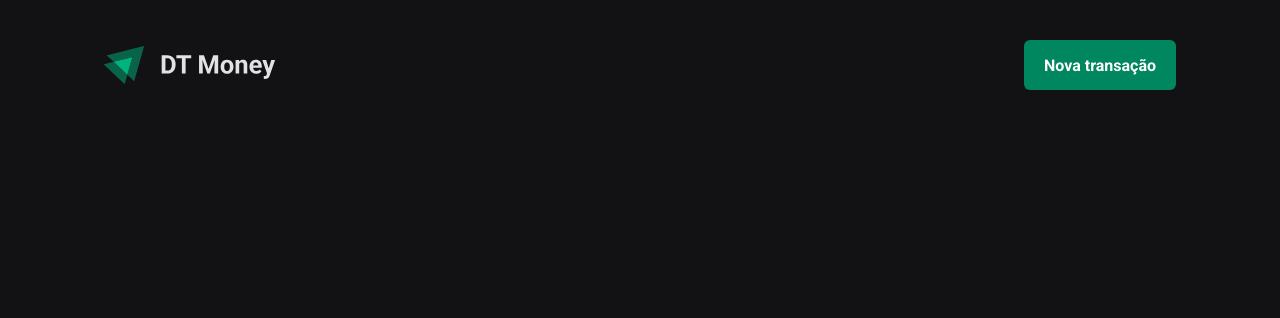
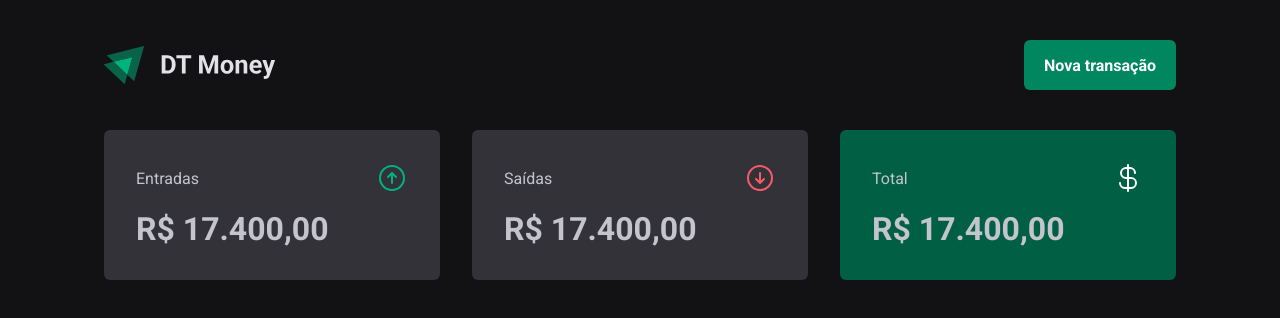
Before and after one commit to GersonDantas/dity-money, a React (Vite) app: page / in a window 1280 px wide. Shown: the top 318 px of the page. Built offline with nearby package versions, Linux system fonts and the light colour scheme.

Commit message:
feat: add Summary component and update dependencies

```diff
--- a/package.json
+++ b/package.json
@@ -10,6 +10,7 @@
     "preview": "vite preview"
   },
   "dependencies": {
+    "@phosphor-icons/react": "^2.1.7",
     "react": "^18.3.1",
     "react-dom": "^18.3.1",
     "styled-components": "^6.1.13"
--- /dev/null
+++ b/src/components/Summary/index.tsx
@@ -0,0 +1,36 @@
+import { ArrowCircleUp, ArrowCircleDown, CurrencyDollar } from '@phosphor-icons/react';
+
+import { SummaryContainer, SummaryCard } from './styles';
+
+export function Summary() {
+  return (
+    <SummaryContainer>
+      <SummaryCard>
+        <header>
+          <span>Entradas</span>
+          <ArrowCircleUp size={32} color="#00b37e" />
+        </header>
+
+        <strong>R$ 17.400,00</strong>
+      </SummaryCard>
+
+      <SummaryCard>
+        <header>
+          <span>Saídas</span>
+          <ArrowCircleDown size={32} color="#f75a68" />
+        </header>
+
+        <strong>R$ 17.400,00</strong>
+      </SummaryCard>
+
+      <SummaryCard variant="green">
+        <header>
+          <span>Total</span>
+          <CurrencyDollar size={32} color="#fff" />
+        </header>
+
+        <strong>R$ 17.400,00</strong>
+      </SummaryCard>
+    </SummaryContainer>
+  )
+}
--- /dev/null
+++ b/src/components/Summary/styles.ts
@@ -0,0 +1,33 @@
+import styled, { css } from "styled-components";
+export const SummaryContainer = styled.section`
+  width: 100%;
+  max-width: 1120px;
+  margin: 0 auto;
+  padding: 0 1.5rem;
+  display: grid;
+  grid-template-columns: repeat(3, 1fr);
+  gap: 2rem;
+  margin-top: -5rem;
+`;
+interface SummaryCardProps {
+  variant?: "green"
+}
+export const SummaryCard = styled.div<SummaryCardProps>`
+  background: ${props => props.theme["gray-600"]};
+  border-radius: 6px;
+  padding: 2rem;
+  header {
+    display: flex;
+    align-items: center;
+    justify-content: space-between;
+    color: ${props => props.theme["gray-300"]};
+  }
+  strong {
+    display: block;
+    margin-top: 1rem;
+    font-size: 2rem;
+  }
+  ${props => props.variant === "green" && css`
+    background: ${props.theme["green-700"]}
+  `}
+`;
--- a/src/pages/Transactions/index.tsx
+++ b/src/pages/Transactions/index.tsx
@@ -1,9 +1,11 @@
 import { Header } from "../../components/Header";
+import { Summary } from '../../components/Summary';
 
 export function Transactions() {
   return (
     <div>
       <Header />
+      <Summary />
     </div>
   )
 }
```
